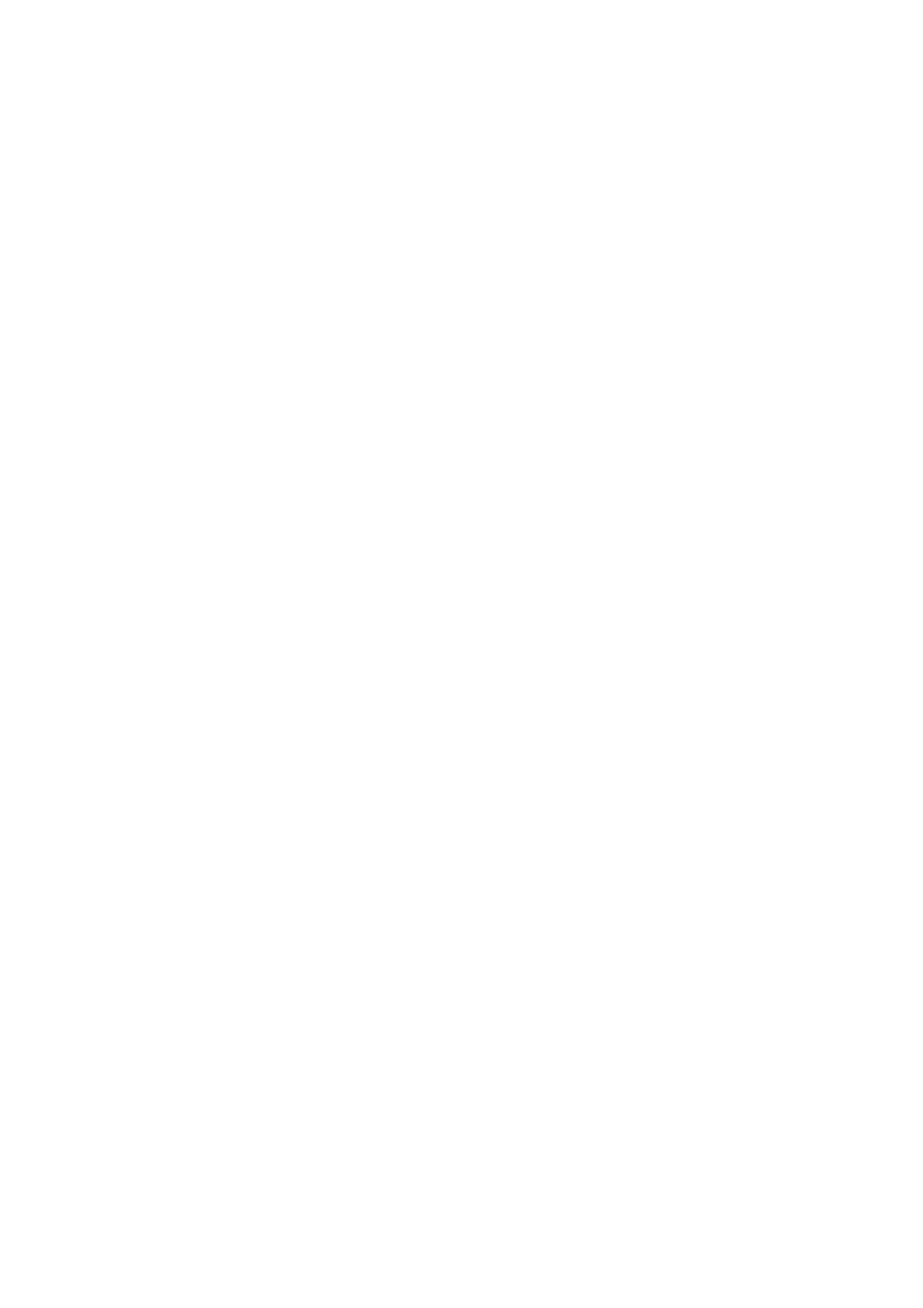
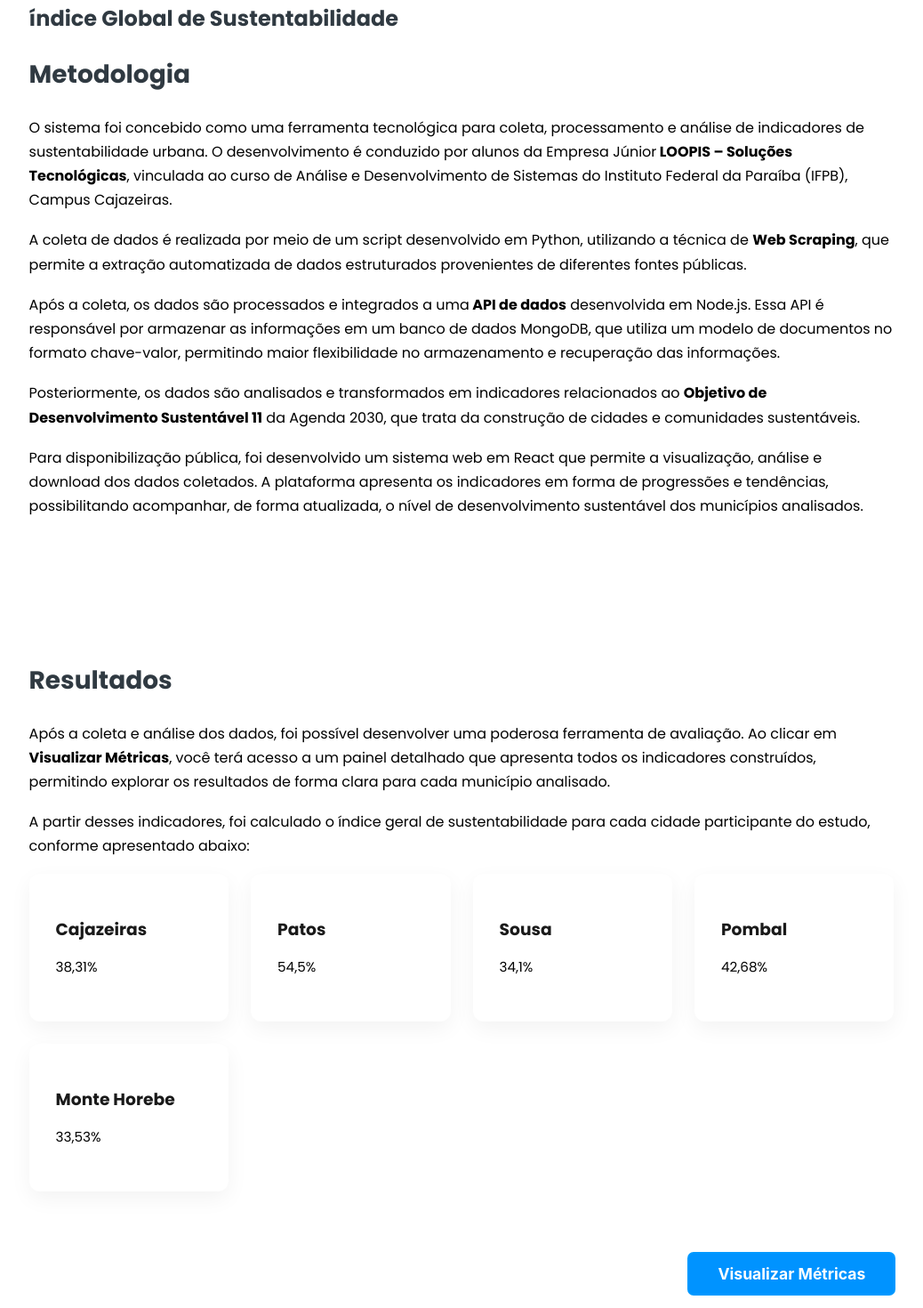
Before and after one commit to Projeto-FAPESQ/front-end-react, a React (Vite) app in the folder ccd/: page /global-metrics in a window 1280 px wide. Before the commit this address had no page. Shown: the part 180-1650 px from the top of the page at 89% size, without its empty margins (121-1159 px from the left). Before the commit the page ends 800 px from the top, so only its background shows below. Built offline with nearby package versions, Linux system fonts and the light colour scheme.

Commit message:
feat: add global metrics page

```diff
--- a/ccd/src/App.tsx
+++ b/ccd/src/App.tsx
@@ -4,6 +4,7 @@ import Home from "./pages/home/Home";
 import Metrics from "./pages/metrics/Metrics";
 import Contact from "./pages/contact/Contact";
 import About from "./pages/about/About";
+import GlobalMetrics from "./pages/globalMetrics/GlobalMetrics";
 
 const App: React.FC = () => {
   return (
@@ -13,6 +14,7 @@ const App: React.FC = () => {
         <Route path="/metrics" element={<Metrics />} />
         <Route path="/about" element={<About />} />
         <Route path="/contact" element={<Contact />} />
+        <Route path="/global-metrics" element={<GlobalMetrics />} />
       </Routes>
     </Router>
   );
--- a/ccd/src/components/header/Header.tsx
+++ b/ccd/src/components/header/Header.tsx
@@ -22,6 +22,7 @@ export default function Header() {
           <a onClick={() => navegar("/")}>Home</a>
           <a onClick={() => navegar("/about")}>Sobre</a>
           <a onClick={() => navegar("/contact")}>Contate-nos</a>
+          <a onClick={() => navegar("/global-metrics")}>IGS</a>
         </nav>
         <Button onClick={() => navegar("/metrics")} transparent={false} label="Métricas" />
       </div>
--- /dev/null
+++ b/ccd/src/pages/globalMetrics/GlobalMetrics.tsx
@@ -0,0 +1,98 @@
+import './globalMetrics.css';
+import Header from "../../components/header/Header";
+import Footer from "../../components/footer/Footer";
+import { useNavigate } from 'react-router-dom';
+import Card from '../../components/card/Card';
+import Button from '../../components/input/button/Button';
+
+
+export default function GlobalMetrics() {
+  const navigate = useNavigate();
+
+  function navegar(page: string) {
+    navigate(`${page}`);
+  }
+
+  return (
+    <div className="global-metrics">
+      <Header />
+
+      <section className="metodologic">
+        <h1>índice Global de Sustentabilidade</h1>
+        <h2>Metodologia</h2>
+
+        <p>
+          O sistema foi concebido como uma ferramenta tecnológica para coleta,
+          processamento e análise de indicadores de sustentabilidade urbana. O
+          desenvolvimento é conduzido por alunos da Empresa Júnior
+          <strong> LOOPIS – Soluções Tecnológicas</strong>, vinculada ao curso
+          de Análise e Desenvolvimento de Sistemas do Instituto Federal da
+          Paraíba (IFPB), Campus Cajazeiras.
+        </p>
+
+        <p>
+          A coleta de dados é realizada por meio de um script desenvolvido em
+          Python, utilizando a técnica de <strong>Web Scraping</strong>, que
+          permite a extração automatizada de dados estruturados provenientes de
+          diferentes fontes públicas.
+        </p>
+
+        <p>
+          Após a coleta, os dados são processados e integrados a uma
+          <strong> API de dados</strong> desenvolvida em Node.js. Essa API é
+          responsável por armazenar as informações em um banco de dados
+          MongoDB, que utiliza um modelo de documentos no formato chave-valor,
+          permitindo maior flexibilidade no armazenamento e recuperação das
+          informações.
+        </p>
+
+        <p>
+          Posteriormente, os dados são analisados e transformados em
+          indicadores relacionados ao <strong>Objetivo de Desenvolvimento
+            Sustentável 11</strong> da Agenda 2030, que trata da construção de
+          cidades e comunidades sustentáveis.
+        </p>
+
+        <p>
+          Para disponibilização pública, foi desenvolvido um sistema web em
+          React que permite a visualização, análise e download dos dados
+          coletados. A plataforma apresenta os indicadores em forma de
+          progressões e tendências, possibilitando acompanhar, de forma
+          atualizada, o nível de desenvolvimento sustentável dos municípios
+          analisados.
+        </p>
+      </section>
+
+      <section className="metodologic">
+        <h2>Resultados</h2>
+        <p>
+          Após a coleta e análise dos dados, foi possível desenvolver uma poderosa
+          ferramenta de avaliação. Ao clicar em <strong>Visualizar Métricas</strong>,
+          você terá acesso a um painel detalhado que apresenta todos os indicadores
+          construídos, permitindo explorar os resultados de forma clara para cada
+          município analisado.
+        </p>
+
+        <p>
+          A partir desses indicadores, foi calculado o índice geral de sustentabilidade
+          para cada cidade participante do estudo, conforme apresentado abaixo:
+        </p>
+
+
+        <div className="municipios-grid">
+          <Card title="Cajazeiras" text="38,31%" />
+          <Card title="Patos" text="54,5%" />
+          <Card title="Sousa" text="34,1%" />
+          <Card title="Pombal" text="42,68%" />
+          <Card title="Monte Horebe" text="33,53%" />
+        </div>
+
+        <div className='actions'>
+          <Button onClick={() => navegar("/metrics")} transparent={false} label="Visualizar Métricas" />
+        </div>
+      </section>
+
+      <Footer />
+    </div>
+  );
+}
--- /dev/null
+++ b/ccd/src/pages/globalMetrics/globalMetrics.css
@@ -0,0 +1,44 @@
+
+.metodologic {
+  padding: 60px 12%;
+
+  background-color: white;
+  margin: 0;
+}
+.metodologic h1{
+  color: var(--cor-title);;
+}
+
+.metodologic h2 {
+  font-size: 28px;
+  color: var(--cor-title);
+  margin-bottom: 25px;
+}
+
+.metodologic p {
+  line-height: 1.7;
+  color: black;
+  margin-bottom: 18px;
+}
+
+.igs {
+  padding: 60px 10%;
+  background: #fafafa;
+}
+
+.igs h2 {
+  font-size: 28px;
+  margin-bottom: 30px;
+}
+
+.municipios-grid {
+  display: grid;
+  grid-template-columns: repeat(auto-fit, minmax(200px,1fr));
+  gap: 25px;
+}
+
+.actions {
+  display: flex;
+  justify-content: end;
+  padding: 10px 0px ;
+}
```
Also changed, not shown: ccd/src/index.css (line endings or trailing spaces).
